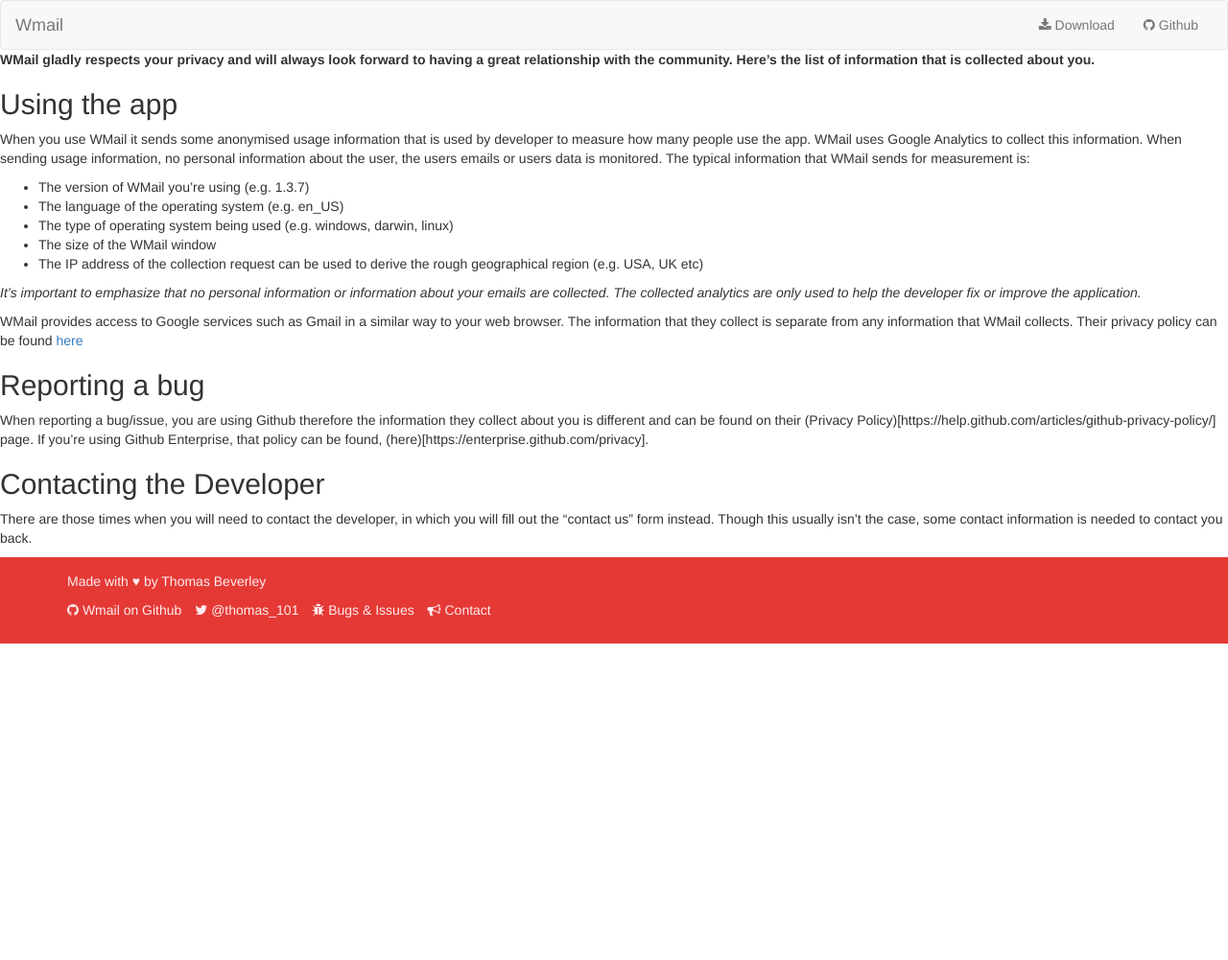
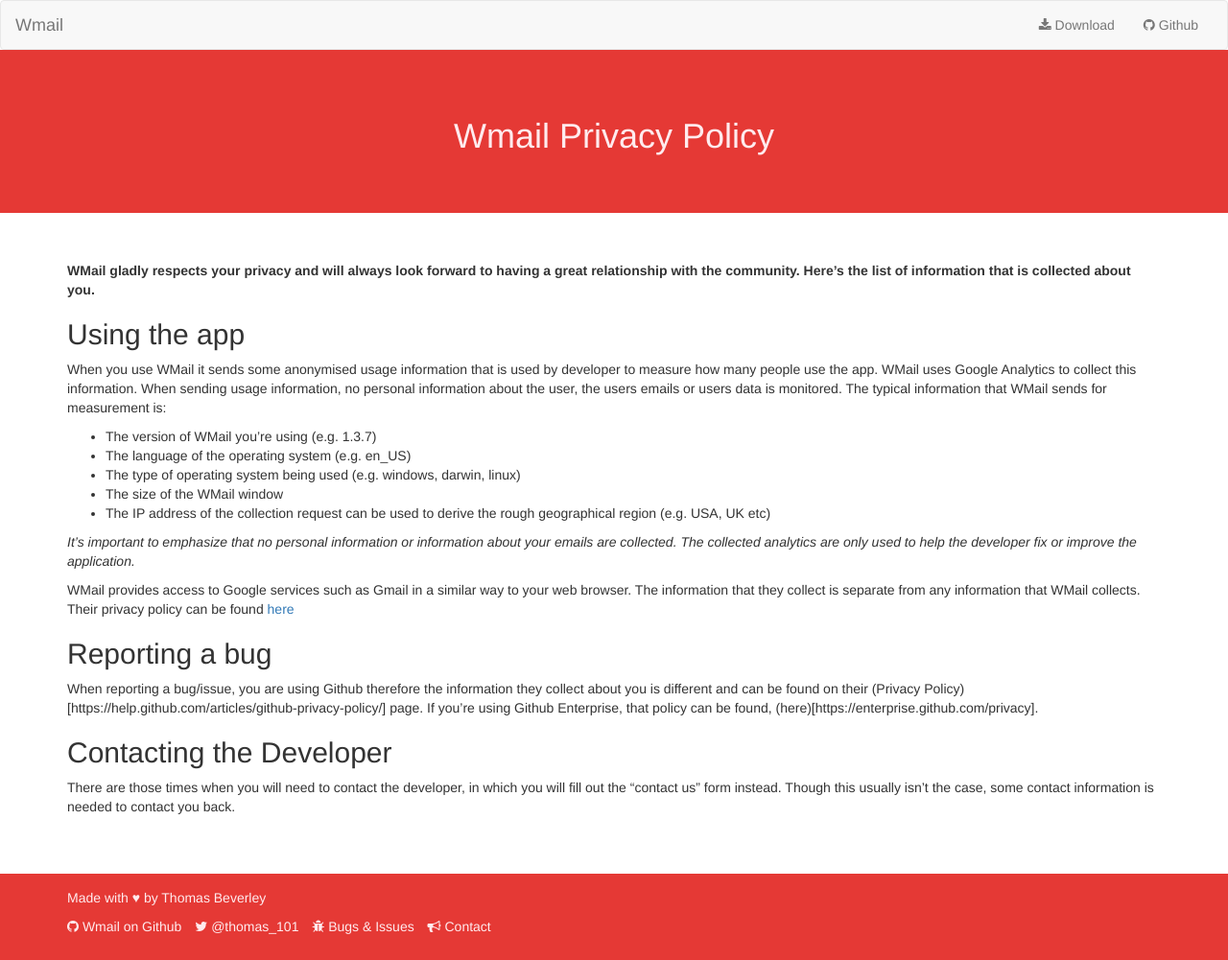
Before and after one commit to Thomas101/wmail, a Jekyll site: the page built from privacy.html, in a window 1280 px wide. Shown: the whole page at 96% size. Built offline with Jekyll 4.4.1, drawn with Linux system fonts in a browser that asks for light colours; before the commit the page ends 900 px from its top, so only the background shows below that.

Commit message:
Styling fixes

```diff
--- a/privacy.html
+++ b/privacy.html
@@ -2,5 +2,22 @@
 layout: default
 ---
 {% capture privacy %}{% include privacy.md %}{% endcapture %}
+<section class="bg-red-600 color-red-50 page-section">
+  <div class="container">
+    <div class="row">
+      <div class="col-md-12 text-center">
+        <h1>Wmail Privacy Policy</h1>
+      </div>
+    </div>
+  </div>
+</section>
 
-{{ privacy | markdownify }}
+<section class="page-section">
+  <div class="container">
+    <div class="row">
+      <div class="col-md-12">
+        {{ privacy | markdownify }}
+      </div>
+    </div>
+  </div>
+</section>
```
